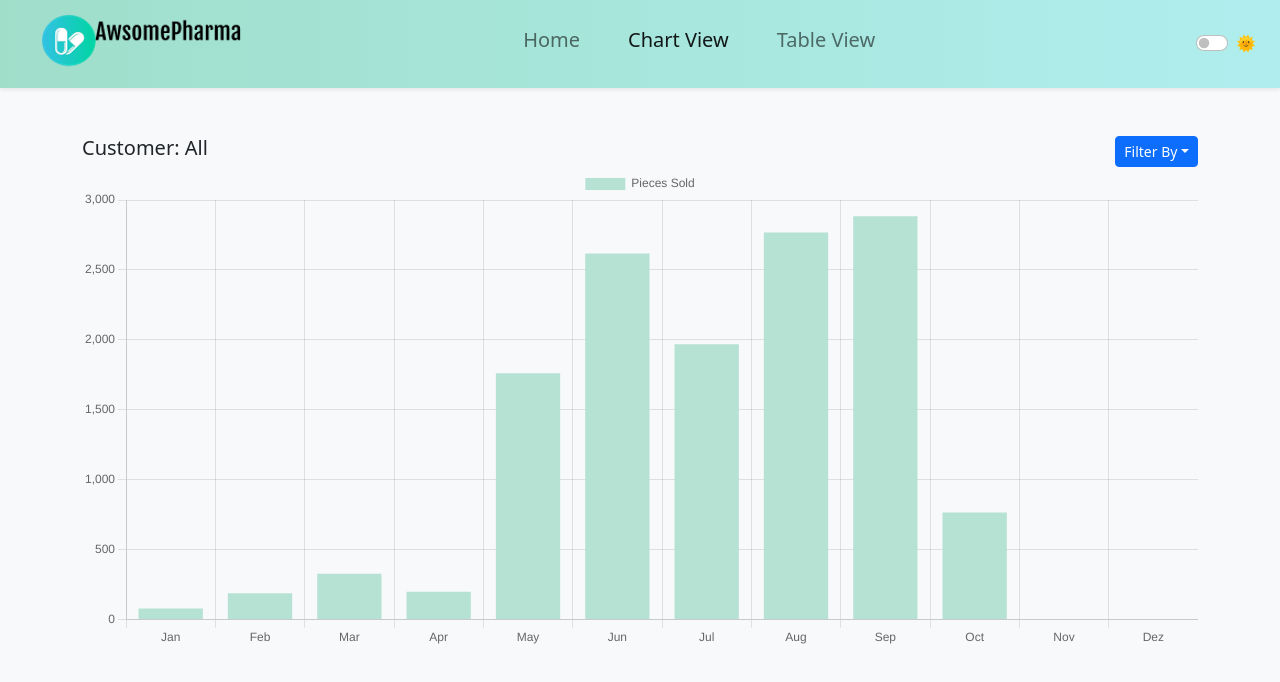
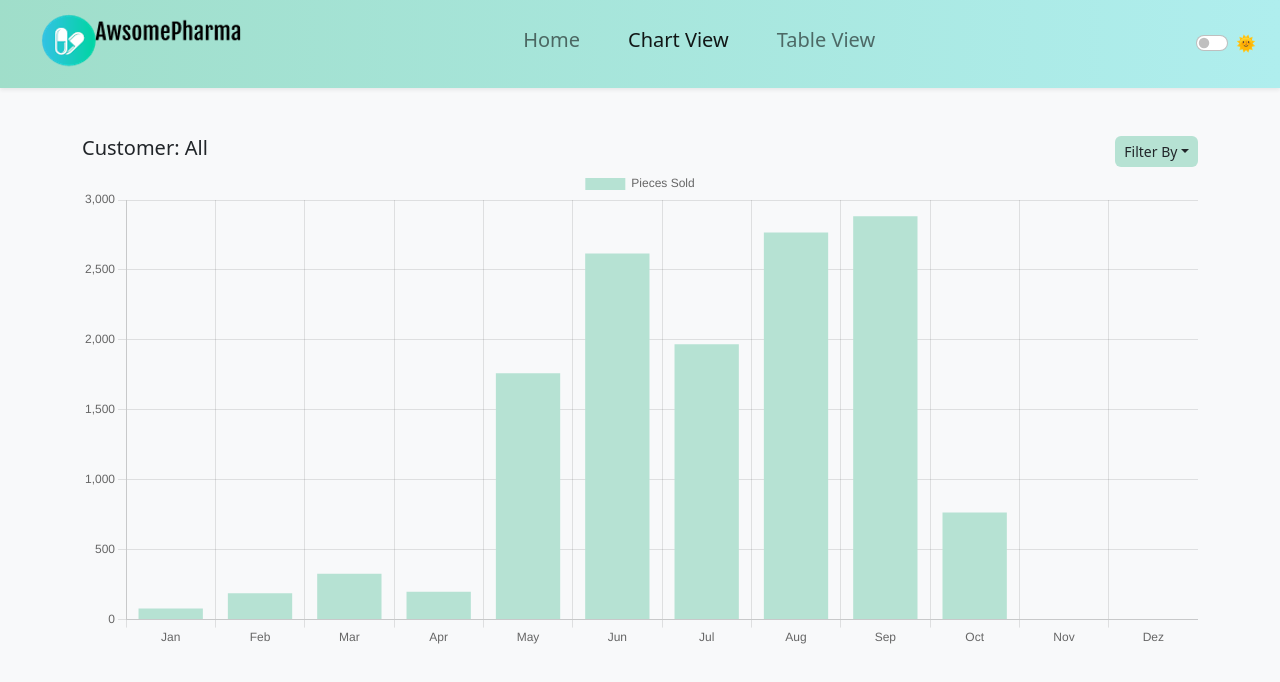
Before and after one commit to geriszabo/react-dashboard, a React (Vite) app: page /barchart in a window 1280 px wide. Shown: the top 682 px of the page. Built offline with nearby package versions, Linux system fonts and the light colour scheme.

Commit message:
button colors adjusted

```diff
--- a/src/components/Diagram.jsx
+++ b/src/components/Diagram.jsx
@@ -52,11 +52,13 @@ export function Diagram() {
     <>
       <DropdownButton
         as={ButtonGroup}
+        variant="custom"
         size="sm"
         title="Filter By"
-        className="float-end"
+        className={`float-end ${darkModeOn ? "dark-bg" : "light-bg"}`}
         autoClose={true}
         onClick={() => setTimeout(() => inputRef.current.focus(), 10)}
+        style={{background: `${darkModeOn ? "#19f02f" : "#B6E2D3"}`}}
       >
         <Dropdown.Item
          style={{width: "20rem"}}>
--- a/src/index.css
+++ b/src/index.css
@@ -2,3 +2,20 @@
   max-height: 20rem;
   overflow-y: auto;
 }
+
+.form-check-input:checked {
+  background-color: #19f02f;
+  border-color: #98e063;
+}
+
+.dark-bg {
+  background-color: linear-gradient(0.1turn, #26ab2f, #98e063);
+}
+
+.light-bg {
+  background-color: linear-gradient(
+    to right,
+    rgba(101, 204, 170, 0.6),
+    paleturquoise
+  );
+}
```
